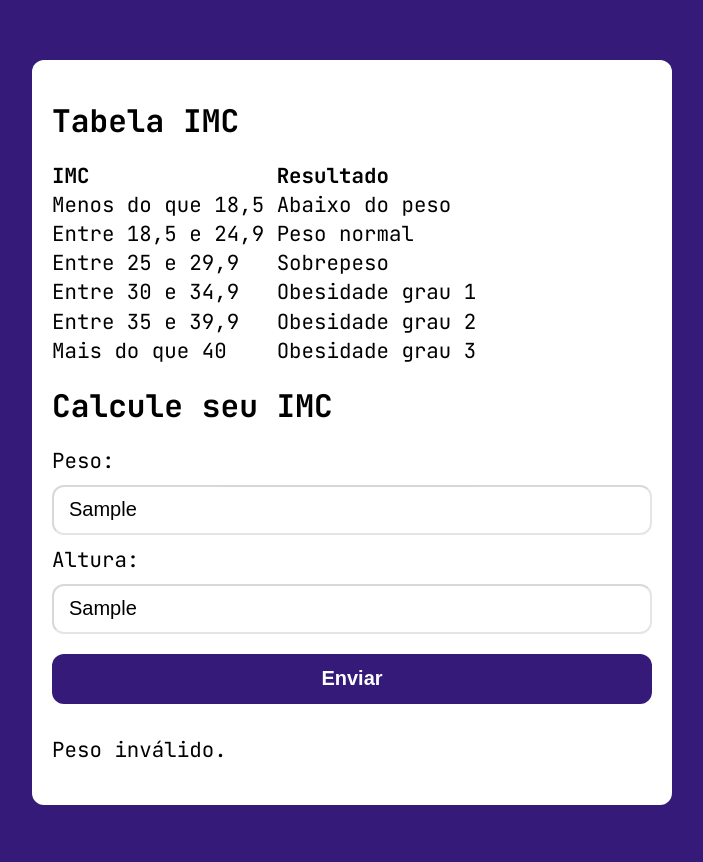
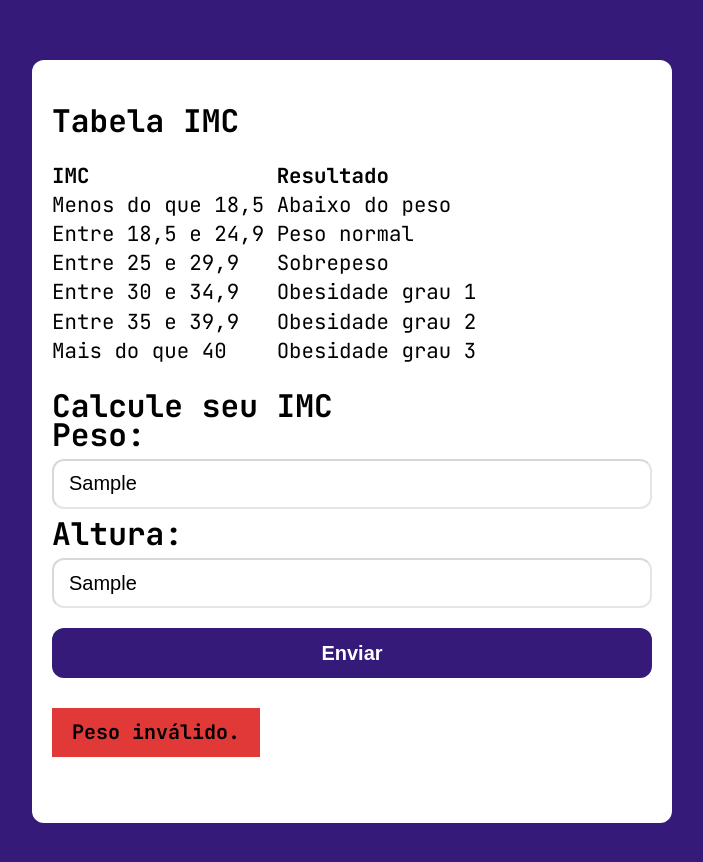
Before and after one commit to LeonardoSchoenwaldt/JS-Studies, a plain HTML site: page Aula23-ExercicioCalculadoraIMC/index.html in a window 1280 px wide. Both pictures are taken after typing "Sample", "Sample" into the empty fields and a click on the button "Enviar". Shown: the whole page, without its empty margins (288-991 px from the left). Drawn offline with Linux system fonts and the light colour scheme.

Commit message:
Ajustando CSS

```diff
--- a/Aula23-ExercicioCalculadoraIMC/assets/css/style.css
+++ b/Aula23-ExercicioCalculadoraIMC/assets/css/style.css
@@ -71,5 +71,15 @@ form button:active {
 
 div {
     display: inline-block;
+}
 
+.text-result,
+.bad {
+    background: rgba(20, 200, 25, 0.800);
+    padding: 10px 20px;
+    font-size: 20px;
 }
+
+.bad {
+    background: rgba(218, 7, 7, 0.800);
+}
--- a/Aula23-ExercicioCalculadoraIMC/assets/js/main.js
+++ b/Aula23-ExercicioCalculadoraIMC/assets/js/main.js
@@ -26,7 +26,7 @@ form.addEventListener('submit', function (event) {
     setResult(message, true);
 });
 
-function getNivelImc (imc) {
+function getNivelImc(imc) {
     const nivel = ['Abaixo do peso', 'Peso normal', 'Sobrepeso', 'Obesidade grau 1', 'Obesidade grau 2', 'Obesidade grau 3'];
 
     if (imc >= 39.9) return nivel[5];
@@ -37,7 +37,7 @@ function getNivelImc (imc) {
     if (imc < 18.5) return nivel[0];
 }
 
-function getImc() {
+function getImc(peso, altura) {
     const imc = peso / altura ** 2;
     return imc.toFixed(2);
 }
--- a/Aula23-ExercicioCalculadoraIMC/index.html
+++ b/Aula23-ExercicioCalculadoraIMC/index.html
@@ -30,19 +30,19 @@
             Obesidade grau 2<br />
             Obesidade grau 3<br />
         </div>
-        <h1>Calcule seu IMC</h1>
-        <form action="/" id="form" method="post">
 
-            <label for="peso">Peso:</label>
-            <input type="text" id="peso">
+        <h1>Calcule seu IMC</h>
+            <form action="/" id="form" method="POST">
+                <label for="peso">Peso:</label>
+                <input type="text" id="peso" name="peso">
 
-            <label for="altura">Altura:</label>
-            <input type="text" id="altura">
+                <label for="altura">Altura:</label>
+                <input type="text" id="altura" name="altura">
 
-            <button type="submit">Enviar</button>
-        </form>
+                <button type="submit">Enviar</button>
+            </form>
 
-        <div id="result"></div>
+            <div id="result"></div>
     </section>
     <script src="./assets/js/main.js"></script>
 </body>
```
